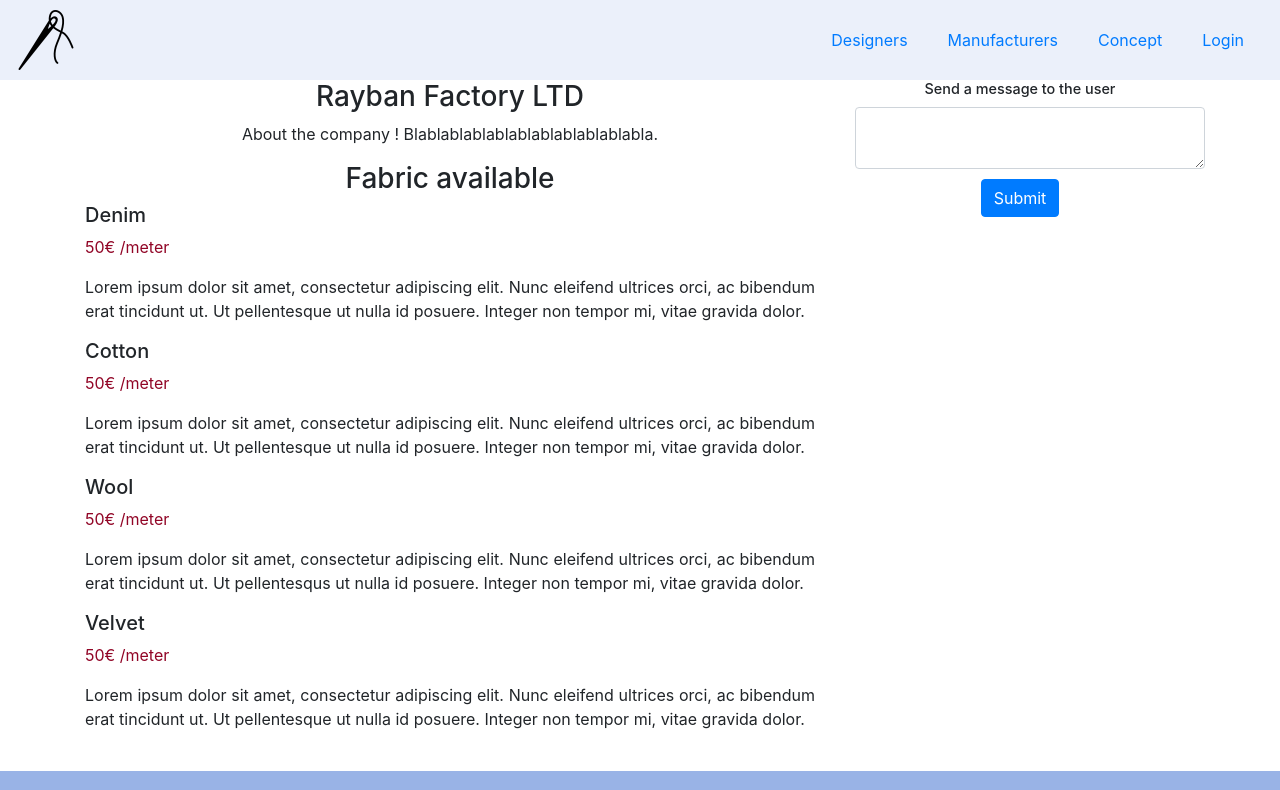
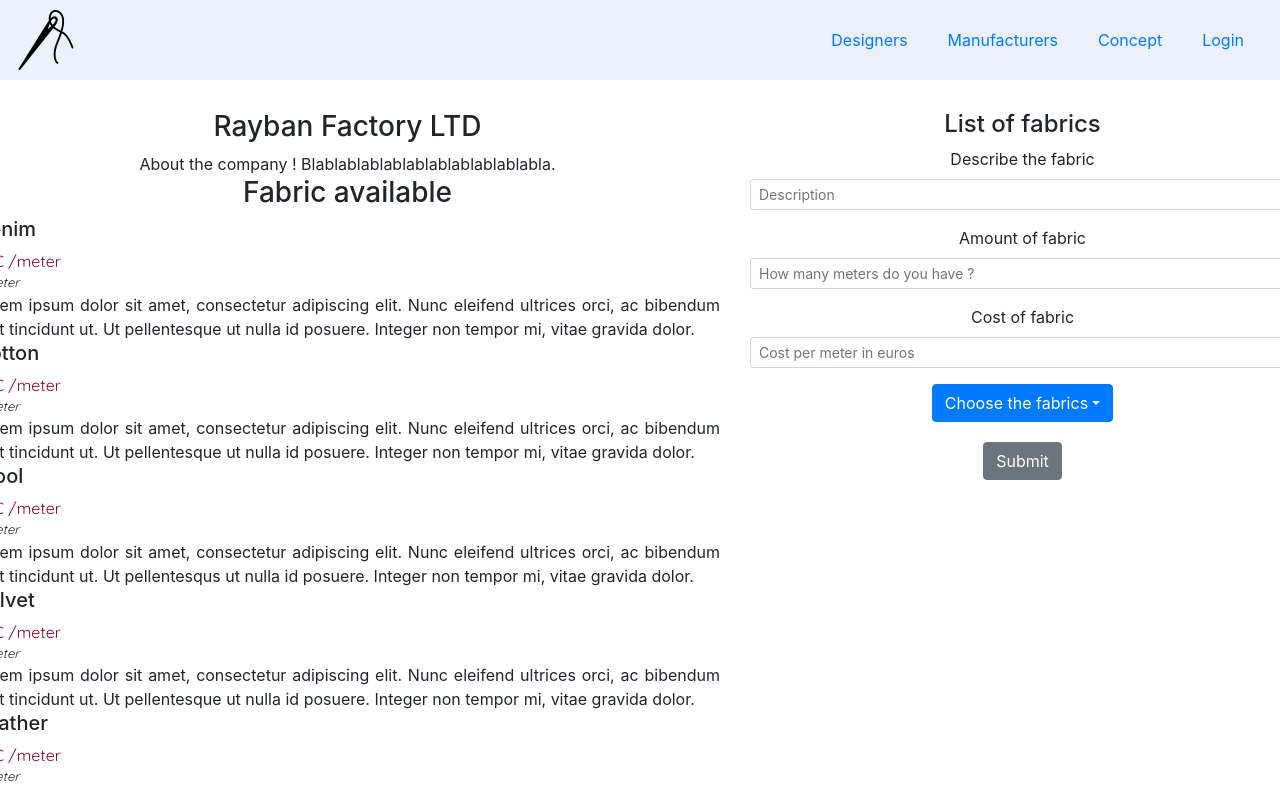
Before and after one commit to juanibe/reborn-zero-waste, a React (Create React App) app in the folder client/: page /manufacturers-private in a window 1280 px wide. Shown: the top 790 px of the page. Built offline with nearby package versions, Linux system fonts and the light colour scheme; no server answers; a web font is replaced by a local one.

Commit message:
homepage + manufacturer private page changes

```diff
--- a/client/src/App.css
+++ b/client/src/App.css
@@ -93,6 +93,12 @@
 .card {
   border: none !important;
   font-family: "Quicksand", sans-serif;
+  margin-left: 75px;
+  margin-top: -50px;
+}
+
+.card-img-top {
+  width: 50%;
 }
 
 .card-text {
@@ -100,13 +106,13 @@
 }
 
 .title {
-  margin-top: 80px;
+  margin-top: 18px;
 }
 
 .background-footer {
   background-color: #99b3e6;
   color: white;
-  font-size: 0.7em;
+  font-size: 17px;
 }
 
 .navbar-style {
@@ -124,8 +130,8 @@
   background-color: #c2d1f0;
   height: 250px;
   position: relative;
-  top:0;
-  font-family: 'Quicksand', sans-serif;
+  top: 0;
+  font-family: "Quicksand", sans-serif;
   margin: 0 0 0 0;
 
   top: 0;
@@ -160,8 +166,35 @@
 }
 .price {
   color: #910526;
+  font-family: "Quicksand", sans-serif;
 }
 
 .link-navbar {
   margin: 20px;
 }
+
+.manufacturer-private {
+  margin-top: 30px;
+}
+
+.description-fabrics {
+  margin-left: -110px;
+}
+
+.list-fabrics {
+  margin-right: -100px;
+}
+
+.dropdownfabrics {
+  margin-bottom: 20px;
+}
+
+.amount {
+  font-style: italic;
+  font-size: 13px;
+  font-family: "Quicksand", sans-serif;
+}
+
+.manufacturer-public {
+  margin-top: 30px;
+}
--- a/client/src/pages/Manufacturer-private.js
+++ b/client/src/pages/Manufacturer-private.js
@@ -1,88 +1,141 @@
 import React, { Component } from "react";
+import Form from "react-bootstrap/Form";
+// import AuthService from "./auth/auth-service";
 import "../App.css";
-
-//import AuthService from './auth-service';
+import DropdownButton from "react-bootstrap/DropdownButton";
+import Dropdown from "react-bootstrap/Dropdown";
 
 class ManufacturerPrivate extends Component {
   constructor(props) {
     super(props);
-    this.state = {
-      someData: "",
-      someData2: ""
-    };
+    this.state = { descriptionfabrics: "", amountfabrics: "", error: false };
   }
-
-  // ---------- Here goes react-bootstrap --------- //
 
   render() {
     return (
-      <div>
+      <div className="manufacturer-private">
         <div className="container">
           <div className="row">
-            <div className="col-8">
+            <div className="col-7">
+              <div className="description-fabrics">
                 <div>
                   <h3>Rayban Factory LTD</h3>
-                <p>About the company ! Blablablablablablablablablablabla.</p>
+                  <div className="description">
+                    About the company ! Blablablablablablablablablablabla.
+                  </div>
                   <div>
                     <h3>Fabric available</h3>
-                  <p className="fabric-listed-manufacturer-public">
+                    <div className="fabric-listed-manufacturer-public">
                       <h5>Denim</h5>
-                    <div className="price">
-                      <p>50€ /meter</p>
+                      <div className="price">50€ /meter</div>
+                      <div className="amount">1 meter</div>
+                      Lorem ipsum dolor sit amet, consectetur adipiscing elit.
+                      Nunc eleifend ultrices orci, ac bibendum erat tincidunt
+                      ut. Ut pellentesque ut nulla id posuere. Integer non
+                      tempor mi, vitae gravida dolor.
                     </div>
+                    <div className="fabric-listed-manufacturer-public">
+                      <h5>Cotton</h5>
+                      <div className="price">50€ /meter</div>
+                      <div className="amount">1 meter</div>
                       Lorem ipsum dolor sit amet, consectetur adipiscing elit.
-                    Nunc eleifend ultrices orci, ac bibendum erat tincidunt ut.
-                    Ut pellentesque ut nulla id posuere. Integer non tempor mi,
-                    vitae gravida dolor.
-                  </p>
-                  <p className="fabric-listed-manufacturer-public">
-                    <h5>Cotton</h5>
-                    <div className="price">
-                      <p>50€ /meter</p>
+                      Nunc eleifend ultrices orci, ac bibendum erat tincidunt
+                      ut. Ut pellentesque ut nulla id posuere. Integer non
+                      tempor mi, vitae gravida dolor.
                     </div>
+                    <div className="fabric-listed-manufacturer-public">
+                      <h5>Wool</h5>
+                      <div className="price">50€ /meter</div>
+                      <div className="amount">1 meter</div>
                       Lorem ipsum dolor sit amet, consectetur adipiscing elit.
-                    Nunc eleifend ultrices orci, ac bibendum erat tincidunt ut.
-                    Ut pellentesque ut nulla id posuere. Integer non tempor mi,
-                    vitae gravida dolor.
-                  </p>
-                  <p className="fabric-listed-manufacturer-public">
-                    <h5>Wool</h5>
-                    <div className="price">
-                      <p>50€ /meter</p>
+                      Nunc eleifend ultrices orci, ac bibendum erat tincidunt
+                      ut. Ut pellentesqus ut nulla id posuere. Integer non
+                      tempor mi, vitae gravida dolor.
                     </div>
+                    <div className="fabric-listed-manufacturer-public">
+                      <h5>Velvet</h5>
+                      <div className="price">50€ /meter</div>
+                      <div className="amount">1 meter</div>
                       Lorem ipsum dolor sit amet, consectetur adipiscing elit.
-                    Nunc eleifend ultrices orci, ac bibendum erat tincidunt ut.
-                    Ut pellentesqus ut nulla id posuere. Integer non tempor mi,
-                    vitae gravida dolor.
-                  </p>
-                  <p className="fabric-listed-manufacturer-public">
-                    <h5>Velvet</h5>
-                    <div className="price">
-                      <p>50€ /meter</p>
-                    </div>
+                      Nunc eleifend ultrices orci, ac bibendum erat tincidunt
+                      ut. Ut pellentesque ut nulla id posuere. Integer non
+                      tempor mi, vitae gravida dolor.
+                      <div className="fabric-listed-manufacturer-public">
+                        <h5>Leather</h5>
+                        <div className="price">50€ /meter</div>
+                        <div className="amount">1 meter</div>
                         Lorem ipsum dolor sit amet, consectetur adipiscing elit.
-                    Nunc eleifend ultrices orci, ac bibendum erat tincidunt ut.
-                    Ut pellentesque ut nulla id posuere. Integer non tempor mi,
-                    vitae gravida dolor.
-                  </p>
+                        Nunc eleifend ultrices orci, ac bibendum erat tincidunt
+                        ut. Ut pellentesque ut nulla id posuere. Integer non
+                        tempor mi, vitae gravida dolor.
                       </div>
                     </div>
                   </div>
-            <div className="col-4">
-              <h4 className="send-message-title-manufacturer-public">
-                Send a message to the user
-              </h4>
-              <form>
-                <textarea
-                  className="form-control send-message-box-manufaturer-public"
-                  aria-label="With textarea"
+                </div>
+              </div>
+            </div>
+
+            <div className="col-5">
+              <div className="list-fabrics">
+                <h4 className="title-form">List of fabrics</h4>
+
+                <Form onSubmit={this.handleFormSubmit}>
+                  <Form.Group controlId="description">
+                    <Form.Label>Describe the fabric</Form.Label>
+                    <Form.Control
+                      size="sm"
+                      type="descriptionfabrics"
+                      placeholder="Description"
+                      name="descriptionfabrics"
+                      value={this.state.descriptionfabrics}
+                      // onChange={e => this.handleChange(e)}
                     />
+                  </Form.Group>
+
+                  <Form.Group controlId="amount">
+                    <Form.Label>Amount of fabric</Form.Label>
+                    <Form.Control
+                      size="sm"
+                      type="amountfabrics"
+                      placeholder="How many meters do you have ? "
+                      name="amountfabrics"
+                      value={this.state.amountfabrics}
+                      onChange={e => this.handleChange(e)}
+                    />
+                  </Form.Group>
+
+                  <Form.Group controlId="cost">
+                    <Form.Label>Cost of fabric</Form.Label>
+                    <Form.Control
+                      size="sm"
+                      type="costfabrics"
+                      placeholder="Cost per meter in euros"
+                      name="costfabrics"
+                      value={this.state.costfabrics}
+                      onChange={e => this.handleChange(e)}
+                    />
+                  </Form.Group>
+
+                  <div className="dropdownfabrics">
+                    <DropdownButton
+                      id="dropdown-basic-button"
+                      title="Choose the fabrics"
+                    >
+                      <Dropdown.Item href="#/fabric-1">Denim</Dropdown.Item>
+                      <Dropdown.Item href="#/fabric-2">Cotton</Dropdown.Item>
+                      <Dropdown.Item href="#/fabric-3">Wool</Dropdown.Item>
+                      <Dropdown.Item href="#/fabric-4">Velvet</Dropdown.Item>
+                      <Dropdown.Item href="#/fabric-5">Leather</Dropdown.Item>
+                    </DropdownButton>
+                  </div>
+
                   <input
-                  className="btn btn-primary"
+                    className="btn btn-secondary"
                     type="submit"
                     value="Submit"
                   />
-              </form>
+                </Form>
+              </div>
             </div>
           </div>
         </div>
@@ -90,5 +143,4 @@
     );
   }
 }
-
 export default ManufacturerPrivate;
--- a/client/src/pages/Manufacturer-public.js
+++ b/client/src/pages/Manufacturer-public.js
@@ -19,54 +19,62 @@
   render() {
     return (
       <div>
+        <div className="manufacturer-public">
           <div className="container">
             <div className="row">
               <div className="col-8">
                 <div>
                   <h3>Rayban Factory LTD</h3>
-                <p>About the company ! Blablablablablablablablablablabla.</p>
+                  <div className="description">
+                    About the company ! Blablablablablablablablablablabla.
+                  </div>
                   <div>
                     <h3>Fabric available</h3>
-                  <p className="fabric-listed-manufacturer-public">
+                    <div className="fabric-listed-manufacturer-public">
                       <h5>Denim</h5>
-                    <div className="price">
-                      <p>50€ /meter</p>
+                      <div className="price">50€ /meter</div>
+                      <div className="amount">1 meter</div>
+                      Lorem ipsum dolor sit amet, consectetur adipiscing elit.
+                      Nunc eleifend ultrices orci, ac bibendum erat tincidunt
+                      ut. Ut pellentesque ut nulla id posuere. Integer non
+                      tempor mi, vitae gravida dolor.
                     </div>
+                    <div className="fabric-listed-manufacturer-public">
+                      <h5>Cotton</h5>
+                      <div className="price">50€ /meter</div>
+                      <div className="amount">1 meter</div>
                       Lorem ipsum dolor sit amet, consectetur adipiscing elit.
-                    Nunc eleifend ultrices orci, ac bibendum erat tincidunt ut.
-                    Ut pellentesque ut nulla id posuere. Integer non tempor mi,
-                    vitae gravida dolor.
-                  </p>
-                  <p className="fabric-listed-manufacturer-public">
-                    <h5>Cotton</h5>
-                    <div className="price">
-                      <p>50€ /meter</p>
+                      Nunc eleifend ultrices orci, ac bibendum erat tincidunt
+                      ut. Ut pellentesque ut nulla id posuere. Integer non
+                      tempor mi, vitae gravida dolor.
                     </div>
+                    <div className="fabric-listed-manufacturer-public">
+                      <h5>Wool</h5>
+                      <div className="price">50€ /meter</div>
+                      <div className="amount">1 meter</div>
                       Lorem ipsum dolor sit amet, consectetur adipiscing elit.
-                    Nunc eleifend ultrices orci, ac bibendum erat tincidunt ut.
-                    Ut pellentesque ut nulla id posuere. Integer non tempor mi,
-                    vitae gravida dolor.
-                  </p>
-                  <p className="fabric-listed-manufacturer-public">
-                    <h5>Wool</h5>
-                    <div className="price">
-                      <p>50€ /meter</p>
+                      Nunc eleifend ultrices orci, ac bibendum erat tincidunt
+                      ut. Ut pellentesqus ut nulla id posuere. Integer non
+                      tempor mi, vitae gravida dolor.
                     </div>
+                    <div className="fabric-listed-manufacturer-public">
+                      <h5>Velvet</h5>
+                      <div className="price">50€ /meter</div>
+                      <div className="amount">1 meter</div>
                       Lorem ipsum dolor sit amet, consectetur adipiscing elit.
-                    Nunc eleifend ultrices orci, ac bibendum erat tincidunt ut.
-                    Ut pellentesqus ut nulla id posuere. Integer non tempor mi,
-                    vitae gravida dolor.
-                  </p>
-                  <p className="fabric-listed-manufacturer-public">
-                    <h5>Velvet</h5>
-                    <div className="price">
-                      <p>50€ /meter</p>
+                      Nunc eleifend ultrices orci, ac bibendum erat tincidunt
+                      ut. Ut pellentesque ut nulla id posuere. Integer non
+                      tempor mi, vitae gravida dolor.
                     </div>
+                    <div className="fabric-listed-manufacturer-public">
+                      <h5>Leather</h5>
+                      <div className="price">50€ /meter</div>
+                      <div className="amount">1 meter</div>
                       Lorem ipsum dolor sit amet, consectetur adipiscing elit.
-                    Nunc eleifend ultrices orci, ac bibendum erat tincidunt ut.
-                    Ut pellentesque ut nulla id posuere. Integer non tempor mi,
-                    vitae gravida dolor.
-                  </p>
+                      Nunc eleifend ultrices orci, ac bibendum erat tincidunt
+                      ut. Ut pellentesque ut nulla id posuere. Integer non
+                      tempor mi, vitae gravida dolor.
+                    </div>
                   </div>
                 </div>
               </div>
@@ -89,6 +97,7 @@
             </div>
           </div>
         </div>
+      </div>
     );
   }
 }
--- a/client/src/text.json
+++ b/client/src/text.json
@@ -2,12 +2,12 @@
   "designer": {
     "title": "Designer",
     "text": "Post your fabric requirements on the site, and receive updates whenever the fabric you need is listed on the site.",
-        "image": "/images/designer.png"
+    "image": "/images/dress.png"
   },
   "manufacturer": {
     "title": "Manufacturer",
     "text": "List your excess fabric on the site, and work with talented designers to make new clothes. Earn more money from unused fabric, and be more eco-friendly and sustainable.",
-        "image": "/images/manufacturer.png"
+    "image": "/images/sewing.png"
   },
   "individuals": {
     "title": "Individuals",
```
Also changed, not shown: client/src/components/Cards.js (+18 -9 lines), client/src/components/NavbarHeader.js (+8 -12 lines), client/src/pages/Home.js (+4 -4 lines), client/public/images/dress.png (added), client/public/images/sewing.png (added). Lines whose indentation alone changed are shown as unchanged.
